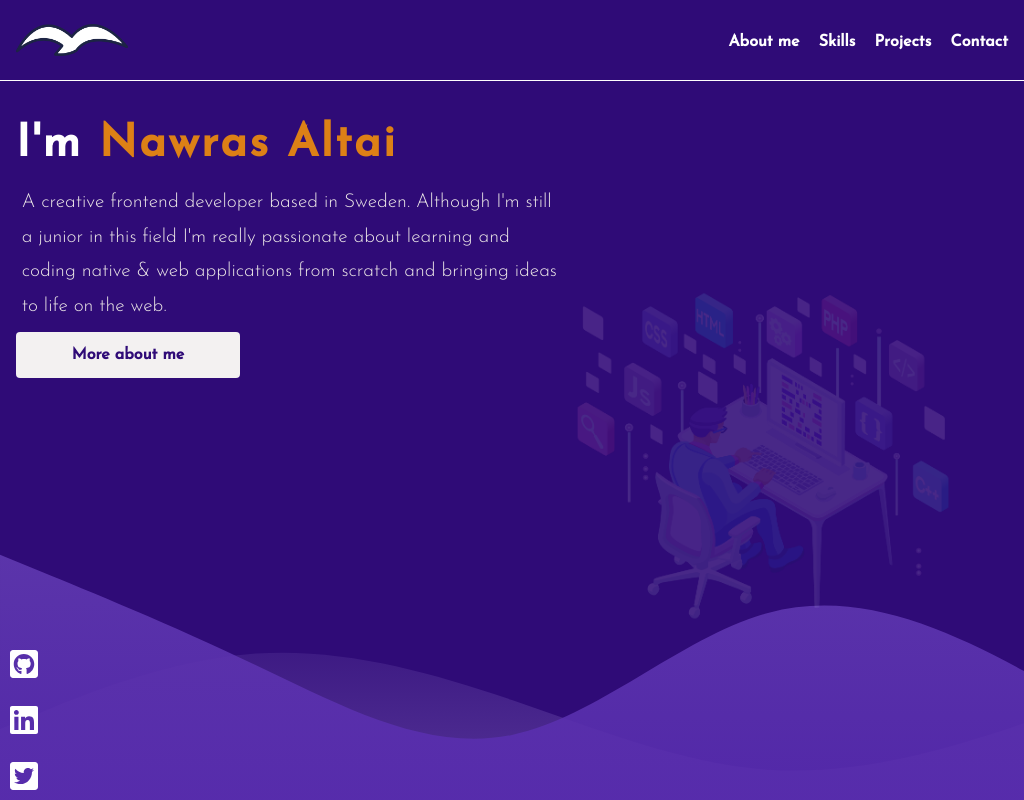
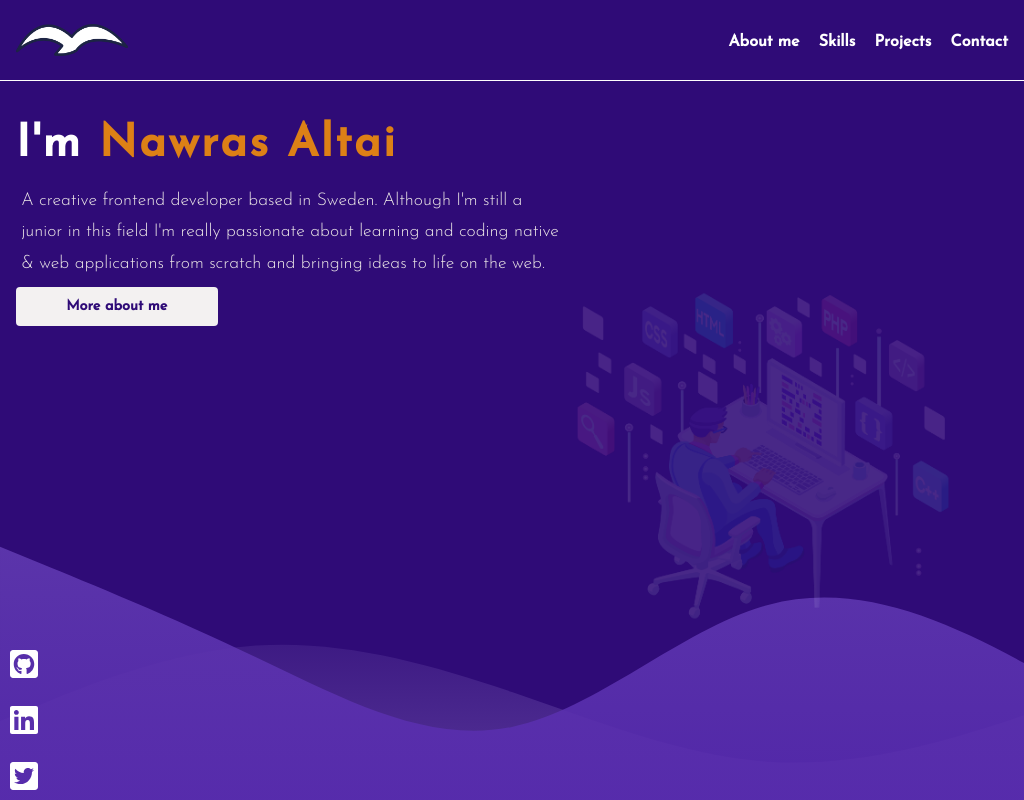
Before and after one commit to nawrazaltai/Nextjs-Portfolio, a Next.js app: page / in a window 1024 px wide. Built offline with nearby package versions, Linux system fonts and the light colour scheme.

Commit message:
responsive design fix

```diff
--- a/src/styles/globals.css
+++ b/src/styles/globals.css
@@ -318,8 +318,6 @@ nav li a:hover {
   }
 
   .landing-img {
-    width: 2em;
-    height: 2em;
     display: none;
   }
 
@@ -334,7 +332,7 @@ nav li a:hover {
 
   .home-upper-div p {
     font-size: 1.1rem;
-    width: 80%;
+    width: 95%;
   }
 
   .home-button {
@@ -344,8 +342,7 @@ nav li a:hover {
   }
 
   .home-svg-div {
-    /* max-height: 15em; */
-    /* height: 35%; */
+    height: 30%;
     display: flex;
     position: fixed;
   }
@@ -390,19 +387,19 @@ nav li a:hover {
   }
 
   .home-upper-div p {
-    font-size: 1.2rem;
+    font-size: 1.1rem;
     max-width: 80%;
   }
 
   .home-button {
     width: 14em;
-    height: 2.85em;
-    font-size: 1rem;
+    height: 2.75em;
+    font-size: 0.9rem;
     margin-top: 0.5em;
   }
 
   .home-svg-div {
-    height: 35%;
+    height: 36%;
     display: flex;
     position: fixed;
   }
```
